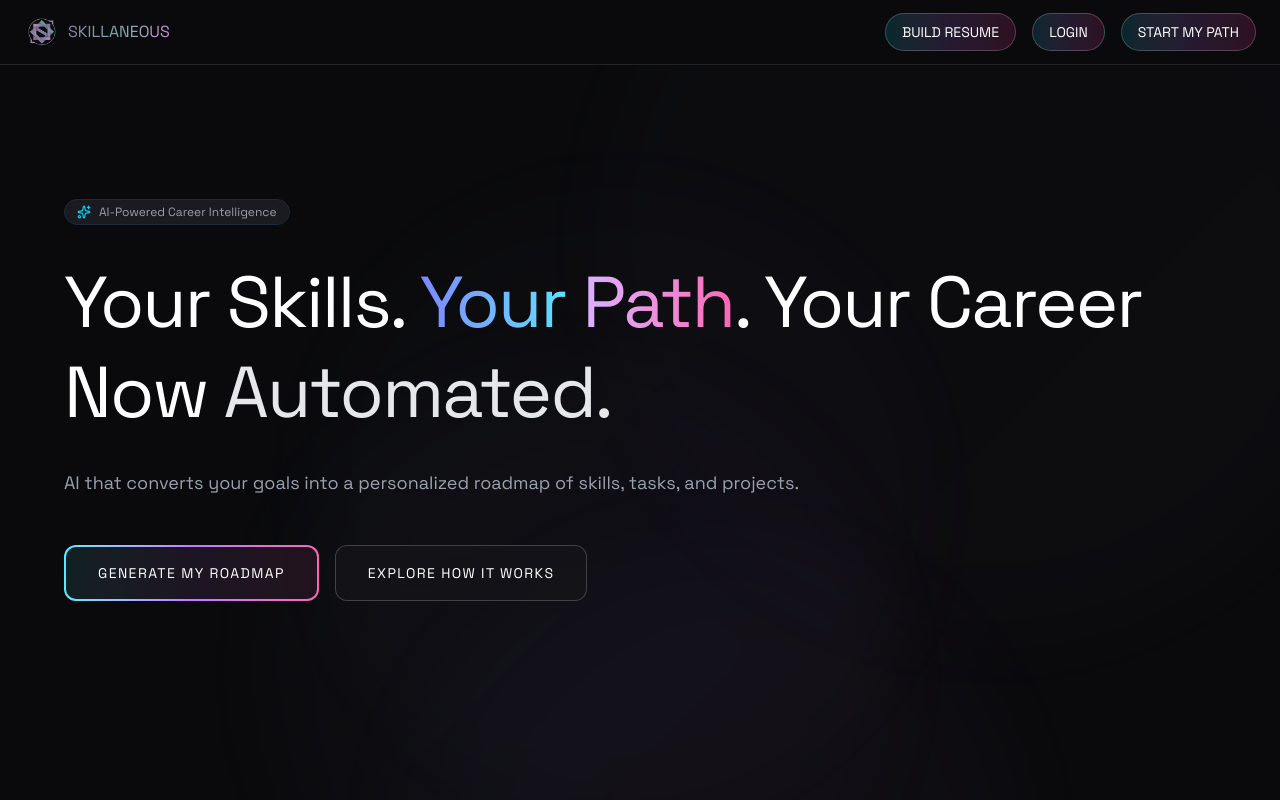
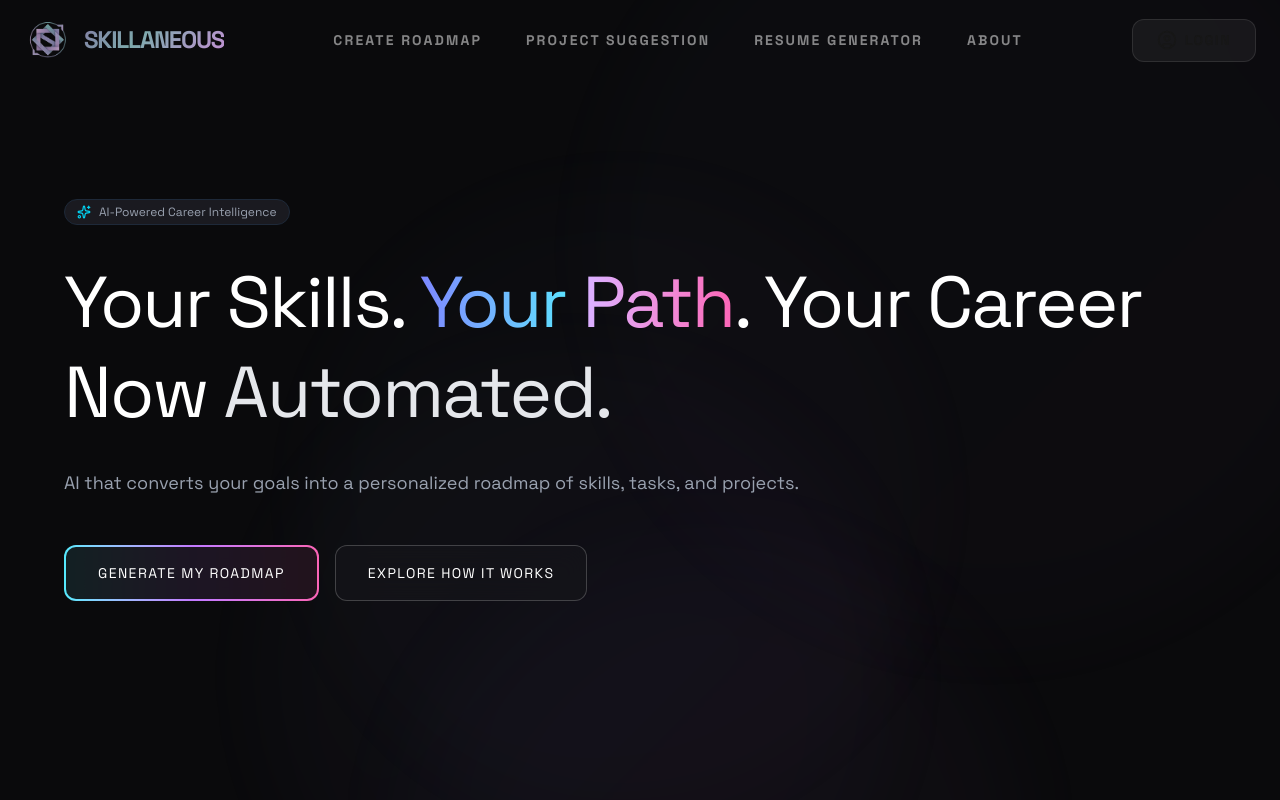
Before and after one commit to Gaurika-Sethi/SKILLANEOUS, a Next.js app in the folder Frontend/: page / in a window 1280 px wide. Shown: the top 800 px of the page. Built offline with nearby package versions, Linux system fonts and the light colour scheme.

Commit message:
Refactor Navbar component to enhance styling

```diff
--- a/Frontend/app/src/Navbar.tsx
+++ b/Frontend/app/src/Navbar.tsx
@@ -1,55 +1,118 @@
 "use client";
 
-import Link from "next/link";
-import Image from "next/image";
-import LoginPage from "./login";
-import ThemeSelection from "./resume";
-export default function Navbar() {
+import React, { useState, useEffect } from "react";
+import { Boxes, Menu, X, ChevronRight, UserCircle } from "lucide-react";
+
+export default function SkillaneousNavbar() {
+  const [isScrolled, setIsScrolled] = useState(false);
+  const [isMobileMenuOpen, setIsMobileMenuOpen] = useState(false);
+
+  useEffect(() => {
+    const handleScroll = () => setIsScrolled(window.scrollY > 20);
+    window.addEventListener("scroll", handleScroll);
+    return () => window.removeEventListener("scroll", handleScroll);
+  }, []);
+
+  const navLinks = [
+    { name: "Create Roadmap", href: "/roadmap-form" },
+    { name: "Project Suggestion", href: "/project-form" },
+    { name: "Resume Generator", href: "/resume-form" },
+    { name: "About", href: "/about" },
+  ];
+
   return (
-    <nav className="fixed top-0 w-full z-50 bg-[#0a0a0c] backdrop-blur-md border-b border-white/10">
-      <div className="max-w-7xl mx-auto px-6 h-16 flex items-center justify-between">
+    <nav
+      className={`fixed top-0 left-0 right-0 z-[100] transition-all duration-500 px-6 py-4 ${
+        isScrolled ? "bg-black/40 backdrop-blur-xl" : "bg-transparent"
+      }`}
+    >
+      <div className="max-w-7xl mx-auto flex items-center justify-between">
 
-        {/* Left: Logo + Text */}
-        <Link href="/" className="flex items-center gap-2">
-          <Image
-            src="/logo.png"
-            alt="Skillaneous Logo"
-            width={36}
-            height={36}
-            priority
-          />
-          <span className="text-transparent bg-clip-text bg-gradient-to-r from-[#837FA4] via-[#7EA9AC] to-[#C390D4]">
+        {/* --- LOGO & BRAND --- */}
+        <a
+          href="/"
+          className="flex items-center gap-3 group transition-transform active:scale-95"
+        >
+          <div className="">
+            <img
+              src="/logo.png"
+              alt="Skillaneous logo"
+              className="h-12 w-12 object-contain"
+            />
+          </div>
+          <span
+            className="text-2xl font-black uppercase tracking-tighter"
+            style={{
+              backgroundImage: "linear-gradient(135deg, #837FA4 0%, #7EA9AC 40%, #C390D4 100%)",
+              WebkitBackgroundClip: "text",
+              backgroundClip: "text",
+              color: "transparent",
+            }}
+          >
             SKILLANEOUS
           </span>
-        </Link>
+        </a>
 
-        {/* Right: Buttons */}
+        {/* --- DESKTOP NAVIGATION --- */}
+        <div className="hidden lg:flex items-center gap-1">
+          {navLinks.map((link) => (
+            <a
+              key={link.name}
+              href={link.href}
+              className="px-5 py-2 text-[14px] font-black uppercase tracking-[0.15em] text-white/50 hover:text-cyan-400 transition-colors relative group"
+            >
+              {link.name}
+              <span className="absolute bottom-0 left-1/2 w-0 h-px bg-cyan-500 transition-all duration-300 group-hover:w-1/2 group-hover:left-1/4" />
+            </a>
+          ))}
+        </div>
+
+        {/* --- ACTIONS --- */}
         <div className="flex items-center gap-4">
+          <a
+            href="/login"
+            className="hidden sm:flex items-center gap-2 px-6 py-2.5 rounded-xl font-black uppercase text-[14px] tracking-widest border border-white/10 bg-white/5 hover:bg-white hover:text-black transition-all active:scale-95"
+          >
+            <UserCircle size={20} />
+            Login
+          </a>
 
-          {/* Build Resume */}
-          <Link
-            href="/resume"
-            className="px-4 py-2 rounded-full border border-white/20 text-white text-sm bg-gradient-to-r from-cyan-400/15 via-purple-400/15 to-pink-500/15 hover:from-cyan-400/30 hover:via-purple-400/30 hover:to-pink-500/30 hover:shadow-[0_0_14px_rgba(138,216,237,0.7)] transition-all duration-300 ease-in-out"
+          {/* Mobile Menu Toggle */}
+          <button
+            className="lg:hidden p-2 text-white/70 hover:text-white"
+            onClick={() => setIsMobileMenuOpen(!isMobileMenuOpen)}
           >
-            BUILD RESUME
-          </Link>
+            {isMobileMenuOpen ? <X size={28} /> : <Menu size={28} />}
+          </button>
+        </div>
+      </div>
 
-          {/* Login (Reference Button) */}
-          <Link
+      {/* --- MOBILE OVERLAY --- */}
+      <div
+        className={`fixed inset-0 bg-black/95 backdrop-blur-2xl z-[99] lg:hidden transition-all duration-500 ${
+          isMobileMenuOpen ? "opacity-100 translate-y-0" : "opacity-0 -translate-y-full pointer-events-none"
+        }`}
+      >
+        <div className="flex flex-col items-center justify-center h-full space-y-8 p-6 text-center">
+          {navLinks.map((link) => (
+            <a
+              key={link.name}
+              href={link.href}
+              onClick={() => setIsMobileMenuOpen(false)}
+              className="text-3xl font-black uppercase tracking-tighter text-white hover:text-cyan-400 flex items-center gap-4 transition-colors"
+            >
+              {link.name}
+              <ChevronRight className="text-cyan-500" />
+            </a>
+          ))}
+          <div className="w-full h-px bg-white/10 max-w-[200px]" />
+          <a
             href="/login"
-            className="px-4 py-2 rounded-full border border-white/20 text-white text-sm bg-gradient-to-r from-cyan-400/15 via-purple-400/15 to-pink-500/15 hover:from-cyan-400/30 hover:via-purple-400/30 hover:to-pink-500/30 hover:shadow-[0_0_14px_rgba(138,216,237,0.7)] transition-all duration-300 ease-in-out"
+            onClick={() => setIsMobileMenuOpen(false)}
+            className="w-full max-w-xs py-5 rounded-2xl bg-white text-black font-black uppercase tracking-widest text-center"
           >
-            LOGIN
-          </Link>
-
-          {/* Start My Path (Same Style as Login) */}
-          <Link
-            href="/path"
-            className="px-4 py-2 rounded-full border border-white/20 text-white text-sm bg-gradient-to-r from-cyan-400/15 via-purple-400/15 to-pink-500/15 hover:from-cyan-400/30 hover:via-purple-400/30 hover:to-pink-500/30 hover:shadow-[0_0_14px_rgba(138,216,237,0.7)] transition-all duration-300 ease-in-out"
-          >
-            START MY PATH
-          </Link>
-
+            Login to Portal
+          </a>
         </div>
       </div>
     </nav>
```
